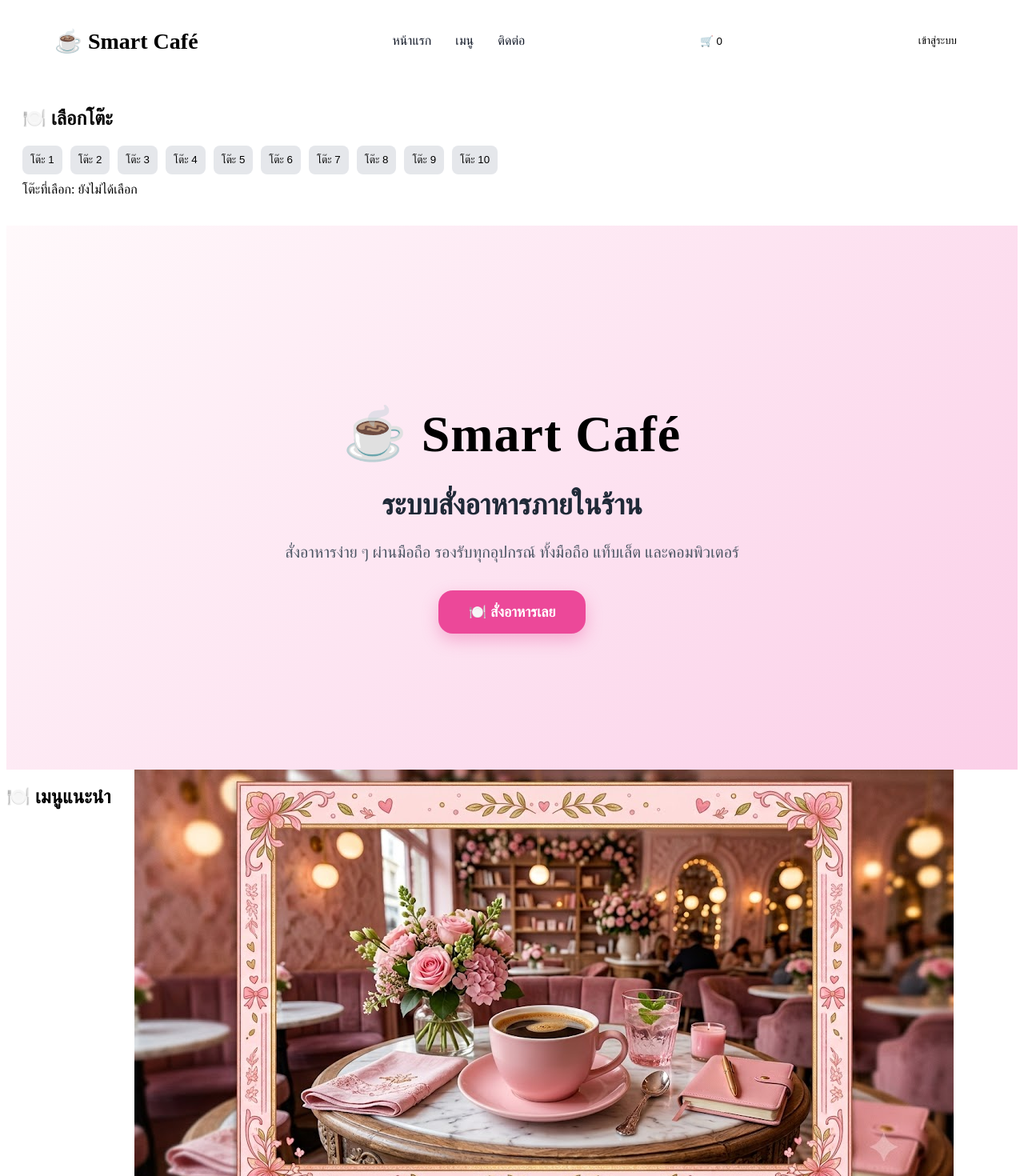
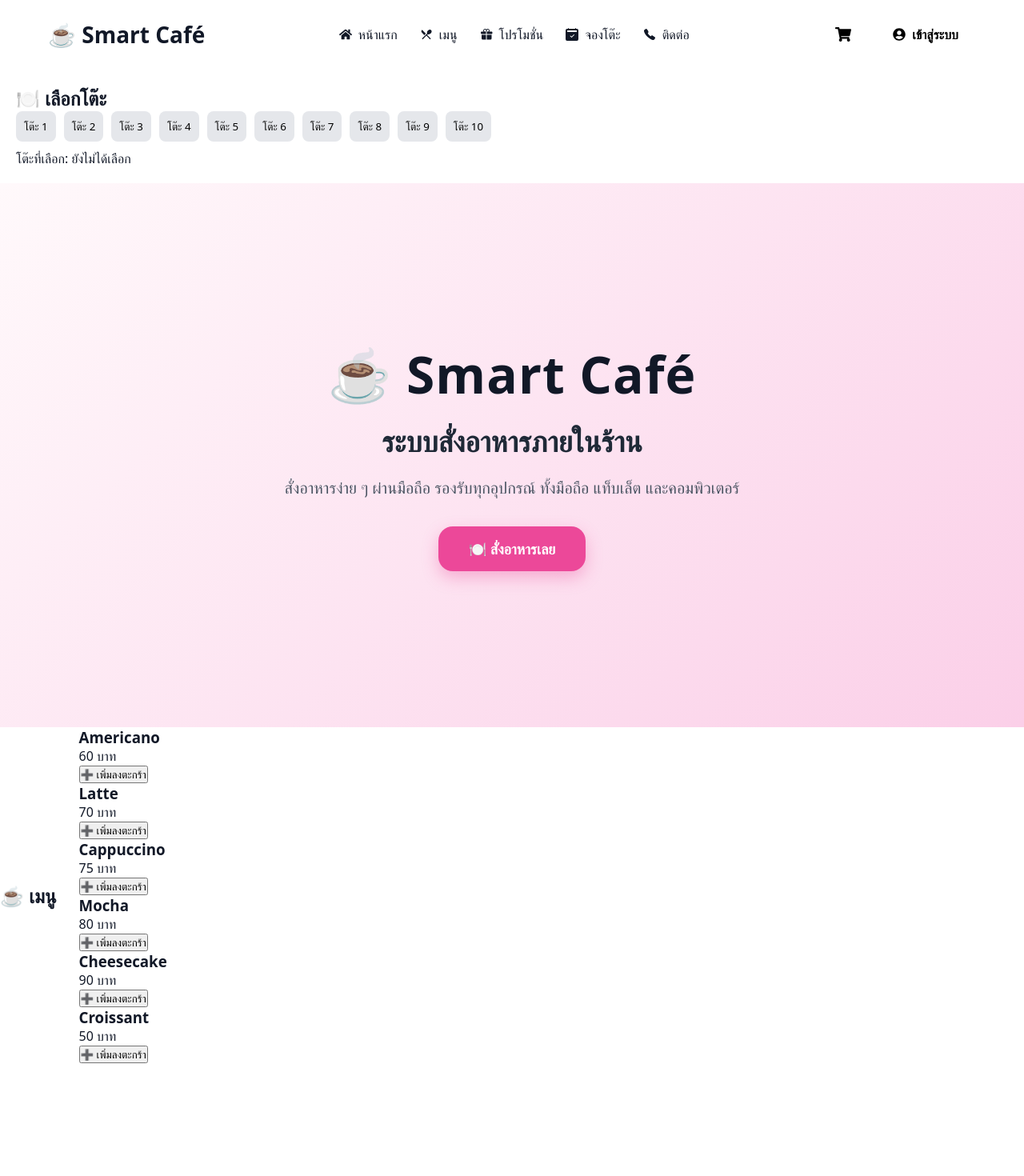
Before and after one commit to fofluck111/Project, a React (Vite) app in the folder client/: page / in a window 1280 px wide. Shown: the top 1470 px of the page at 80% size. After the commit the page ends 1329 px from the top, so only its background shows below. Built offline with nearby package versions, Linux system fonts and the light colour scheme.

Commit message:
Update Smart Cafe UI

```diff
--- a/client/package.json
+++ b/client/package.json
@@ -11,7 +11,8 @@
   },
   "dependencies": {
     "react": "^19.2.7",
-    "react-dom": "^19.2.7"
+    "react-dom": "^19.2.7",
+    "react-icons": "^5.7.0"
   },
   "devDependencies": {
     "@eslint/js": "^10.0.1",
--- a/client/src/App.jsx
+++ b/client/src/App.jsx
@@ -11,12 +11,12 @@ function App() {
   const [table, setTable] = useState(null);
   const [isCartOpen, setIsCartOpen] = useState(false);
 
+  // ✅ toggle cart (กัน bug)
   const toggleCart = () => {
-  setIsCartOpen(!isCartOpen);
+    setIsCartOpen((prev) => !prev);
   };
 
-
-  // 💾 โหลดข้อมูลตอนเปิดเว็บ
+  // 💾 โหลดข้อมูล
   useEffect(() => {
     const savedCart = localStorage.getItem("cart");
     const savedTable = localStorage.getItem("table");
@@ -35,7 +35,7 @@ const toggleCart = () => {
     localStorage.setItem("table", JSON.stringify(table));
   }, [table]);
 
-  // ➕ เพิ่มสินค้า (ถูกต้อง 100%)
+  // ➕ เพิ่มสินค้า
   const addToCart = (item) => {
     setCart((prev) => {
       const exist = prev.find((i) => i.id === item.id);
@@ -82,13 +82,13 @@ const toggleCart = () => {
       <Hero />
 
       <Menu addToCart={addToCart} />
+
       <Cart
         cart={cart}
         setCart={setCart}
         isOpen={isCartOpen}
+        toggleCart={toggleCart}
       />
-
-
     </>
   );
 }
--- a/client/src/components/Menu/Menu.jsx
+++ b/client/src/components/Menu/Menu.jsx
@@ -1,51 +1,38 @@
 import "./Menu.css";
 
-import coffee from "../../assets/coffee.jpg";
-import latte from "../../assets/latte.jpg";
-import cake from "../../assets/cake.jpg";
-
 function Menu({ addToCart }) {
-  const foods = [
-    { id: 1, name: "Americano", price: 60, img: coffee },
-    { id: 2, name: "Latte", price: 75, img: latte },
-    { id: 3, name: "Cheesecake", price: 95, img: cake }
+  const items = [
+    { id: 1, name: "Americano", price: 60 },
+    { id: 2, name: "Latte", price: 70 },
+    { id: 3, name: "Cappuccino", price: 75 },
+    { id: 4, name: "Mocha", price: 80 },
+    { id: 5, name: "Cheesecake", price: 90 },
+    { id: 6, name: "Croissant", price: 50 },
   ];
 
-  const handleAdd = (item) => {
-    addToCart(item);
+  return (
+    <div className="menu">
 
-    const el = document.getElementById("food-" + item.id);
-    if (el) {
-      el.classList.add("active");
-      setTimeout(() => el.classList.remove("active"), 200);
-    }
-  };
-
-  return (
-    <section className="menu">
-      <h2>🍽️ เมนูแนะนำ</h2>
+      <h2>☕ เมนู</h2>
 
       <div className="menu-grid">
-        {foods.map((item) => (
-          <div
-            key={item.id}
-            id={"food-" + item.id}
-            className="menu-card"
-          >
-            <img src={item.img} alt={item.name} />
 
-            <div className="menu-info">
-              <h3>{item.name}</h3>
-              <p>{item.price} บาท</p>
+        {items.map((item) => (
+          <div className="menu-card" key={item.id}>
 
-              <button onClick={() => handleAdd(item)}>
-                ➕ เพิ่มลงตะกร้า
-              </button>
-            </div>
+            <h3>{item.name}</h3>
+            <p>{item.price} บาท</p>
+
+            <button onClick={() => addToCart(item)}>
+              ➕ เพิ่มลงตะกร้า
+            </button>
+
           </div>
         ))}
+
       </div>
-    </section>
+
+    </div>
   );
 }
 
--- a/client/src/components/Navbar/Navbar.css
+++ b/client/src/components/Navbar/Navbar.css
@@ -1,49 +1,125 @@
 .navbar {
+  position: sticky;
+  top: 0;
+  z-index: 1200;
+
   display: flex;
   justify-content: space-between;
   align-items: center;
 
   padding: 18px 60px;
-  background: white;
+
+  background: rgba(255, 255, 255, 0.9);
+  backdrop-filter: blur(10px);
+
   box-shadow: var(--shadow-sm);
-
-  position: sticky;
-  top: 0;
-  z-index: 1000;
 }
 
 .logo {
   font-size: 28px;
-  font-weight: 700;
+  font-weight: bold;
   color: var(--primary);
 }
 
 .menu {
   display: flex;
-  gap: 30px;
+  align-items: center;
+  gap: 28px;
   list-style: none;
 }
 
 .menu li {
+  display: flex;
+  align-items: center;
+  gap: 8px;
   cursor: pointer;
-  color: #111827;
+  color: var(--text);
+  transition: 0.3s;
+}
+
+.menu li:hover {
+  color: var(--primary);
+}
+
+.nav-right {
+  display: flex;
+  align-items: center;
+  gap: 15px;
 }
 
 .cart-btn {
-  padding: 10px 16px;
+  position: relative;
+
+  width: 50px;
+  height: 50px;
+
   border: none;
-  border-radius: 12px;
+  border-radius: 50%;
+
   background: var(--primary);
   color: black;
+
+  font-size: 20px;
+
   cursor: pointer;
-  margin-right: 10px;
+
+  display: flex;
+  justify-content: center;
+  align-items: center;
+
+  transition: 0.3s;
+}
+
+.cart-btn:hover {
+  background: var(--primary-dark);
+  transform: translateY(-2px);
+  box-shadow: var(--shadow-md);
+}
+
+.cart-badge {
+  position: absolute;
+  top: -6px;
+  right: -6px;
+
+  width: 22px;
+  height: 22px;
+
+  border-radius: 50%;
+
+  background: #ef4444;
+  color: white;
+
+  font-size: 12px;
+  font-weight: bold;
+
+  display: flex;
+  justify-content: center;
+  align-items: center;
 }
 
 .login-btn {
-  padding: 10px 16px;
+  display: flex;
+  align-items: center;
+  gap: 8px;
+
+  padding: 12px 22px;
+
   border: none;
-  border-radius: 12px;
+  border-radius: 14px;
+
   background: var(--primary);
   color: black;
+
+  font-size: 16px;
+  font-weight: 600;
+
   cursor: pointer;
+
+  transition: 0.3s;
 }
+
+.login-btn:hover {
+  background: var(--primary-dark);
+  transform: translateY(-2px);
+  box-shadow: var(--shadow-md);
+}
--- a/client/src/components/Navbar/Navbar.jsx
+++ b/client/src/components/Navbar/Navbar.jsx
@@ -1,23 +1,46 @@
 import "./Navbar.css";
+
+import {
+  FaShoppingCart,
+  FaUserCircle,
+  FaHome,
+} from "react-icons/fa";
+
+import { MdRestaurantMenu } from "react-icons/md";
+import { BsCalendar2CheckFill } from "react-icons/bs";
+import { HiGift } from "react-icons/hi2";
+import { IoCall } from "react-icons/io5";
 
 function Navbar({ toggleCart, cartCount }) {
   return (
     <nav className="navbar">
+
       <div className="logo">☕ Smart Café</div>
 
       <ul className="menu">
-        <li>หน้าแรก</li>
-        <li>เมนู</li>
-        <li>ติดต่อ</li>
+        <li><FaHome /><span>หน้าแรก</span></li>
+        <li><MdRestaurantMenu /><span>เมนู</span></li>
+        <li><HiGift /><span>โปรโมชั่น</span></li>
+        <li><BsCalendar2CheckFill /><span>จองโต๊ะ</span></li>
+        <li><IoCall /><span>ติดต่อ</span></li>
       </ul>
 
-      <button className="cart-btn" onClick={toggleCart}>
-        🛒 {cartCount}
-      </button>
+      <div className="nav-right">
 
-      <button className="login-btn">
-        เข้าสู่ระบบ
-      </button>
+        <button className="cart-btn" onClick={toggleCart}>
+          <FaShoppingCart />
+          {cartCount > 0 && (
+            <span className="cart-badge">{cartCount}</span>
+          )}
+        </button>
+
+        <button className="login-btn">
+          <FaUserCircle />
+          <span>เข้าสู่ระบบ</span>
+        </button>
+
+      </div>
+
     </nav>
   );
 }
--- a/client/src/index.css
+++ b/client/src/index.css
@@ -1,111 +1,23 @@
 :root {
-  --text: #6b6375;
-  --text-h: #08060d;
+  --primary: #f97316;
+  --primary-dark: #ea580c;
+
+  --text: #111;
   --bg: #fff;
   --border: #e5e4e7;
-  --code-bg: #f4f3ec;
-  --accent: #aa3bff;
-  --accent-bg: rgba(170, 59, 255, 0.1);
-  --accent-border: rgba(170, 59, 255, 0.5);
-  --social-bg: rgba(244, 243, 236, 0.5);
-  --shadow:
-    rgba(0, 0, 0, 0.1) 0 10px 15px -3px, rgba(0, 0, 0, 0.05) 0 4px 6px -2px;
 
-  --sans: system-ui, 'Segoe UI', Roboto, sans-serif;
-  --heading: system-ui, 'Segoe UI', Roboto, sans-serif;
-  --mono: ui-monospace, Consolas, monospace;
+  --shadow-sm: rgba(0,0,0,0.1) 0 10px 15px -3px;
+  --shadow-md: rgba(0,0,0,0.15) 0 10px 20px -5px;
 
-  font: 18px/145% var(--sans);
-  letter-spacing: 0.18px;
-  color-scheme: light dark;
-  color: var(--text);
-  background: var(--bg);
-  font-synthesis: none;
-  text-rendering: optimizeLegibility;
-  -webkit-font-smoothing: antialiased;
-  -moz-osx-font-smoothing: grayscale;
-
-  @media (max-width: 1024px) {
-    font-size: 16px;
-  }
-}
-
-@media (prefers-color-scheme: dark) {
-  :root {
-    --text: #9ca3af;
-    --text-h: #f3f4f6;
-    --bg: #16171d;
-    --border: #2e303a;
-    --code-bg: #1f2028;
-    --accent: #c084fc;
-    --accent-bg: rgba(192, 132, 252, 0.15);
-    --accent-border: rgba(192, 132, 252, 0.5);
-    --social-bg: rgba(47, 48, 58, 0.5);
-    --shadow:
-      rgba(0, 0, 0, 0.4) 0 10px 15px -3px, rgba(0, 0, 0, 0.25) 0 4px 6px -2px;
-  }
-
-  #social .button-icon {
-    filter: invert(1) brightness(2);
-  }
+  font-family: system-ui, sans-serif;
 }
 
 body {
   margin: 0;
+  background: var(--bg);
+  color: var(--text);
 }
 
-#root {
-  width: 1126px;
-  max-width: 100%;
-  margin: 0 auto;
-  text-align: center;
-  border-inline: 1px solid var(--border);
-  min-height: 100svh;
-  display: flex;
-  flex-direction: column;
-  box-sizing: border-box;
+.app {
+  min-height: 100vh;
 }
-
-h1,
-h2 {
-  font-family: var(--heading);
-  font-weight: 500;
-  color: var(--text-h);
-}
-
-h1 {
-  font-size: 56px;
-  letter-spacing: -1.68px;
-  margin: 32px 0;
-  @media (max-width: 1024px) {
-    font-size: 36px;
-    margin: 20px 0;
-  }
-}
-h2 {
-  font-size: 24px;
-  line-height: 118%;
-  letter-spacing: -0.24px;
-  margin: 0 0 8px;
-  @media (max-width: 1024px) {
-    font-size: 20px;
-  }
-}
-p {
-  margin: 0;
-}
-
-code,
-.counter {
-  font-family: var(--mono);
-  display: inline-flex;
-  border-radius: 4px;
-  color: var(--text-h);
-}
-
-code {
-  font-size: 15px;
-  line-height: 135%;
-  padding: 4px 8px;
-  background: var(--code-bg);
-}
--- a/client/src/main.jsx
+++ b/client/src/main.jsx
@@ -1,6 +1,7 @@
 import { StrictMode } from "react";
 import { createRoot } from "react-dom/client";
 import App from "./App.jsx";
+import "./styles/reset.css";
 
 createRoot(document.getElementById("root")).render(
   <StrictMode>
--- /dev/null
+++ b/client/src/styles/reset.css
@@ -0,0 +1,36 @@
+/* ===== RESET CSS ===== */
+
+* {
+  margin: 0;
+  padding: 0;
+  box-sizing: border-box;
+}
+
+html, body {
+  width: 100%;
+  height: 100%;
+
+  font-family: system-ui, -apple-system, Segoe UI, Roboto, sans-serif;
+
+  background: #ffffff;
+  color: #111827;
+}
+
+img {
+  max-width: 100%;
+  display: block;
+}
+
+button {
+  font-family: inherit;
+  cursor: pointer;
+}
+
+a {
+  text-decoration: none;
+  color: inherit;
+}
+
+ul, ol {
+  list-style: none;
+}
--- a/package.json
+++ b/package.json
@@ -1,4 +1,7 @@
 {
   "buildCommand": "npm run build",
-  "outputDirectory": "dist"
+  "outputDirectory": "dist",
+  "dependencies": {
+    "react-icons": "^5.7.0"
+  }
 }
```
Also changed, not shown: client/src/components/Cart/Cart.css (+84 -21 lines), client/src/components/Cart/Cart.jsx (+22 -18 lines), 2 other files (tests, documents, lock files or other folders). Lines whose indentation alone changed are shown as unchanged.
